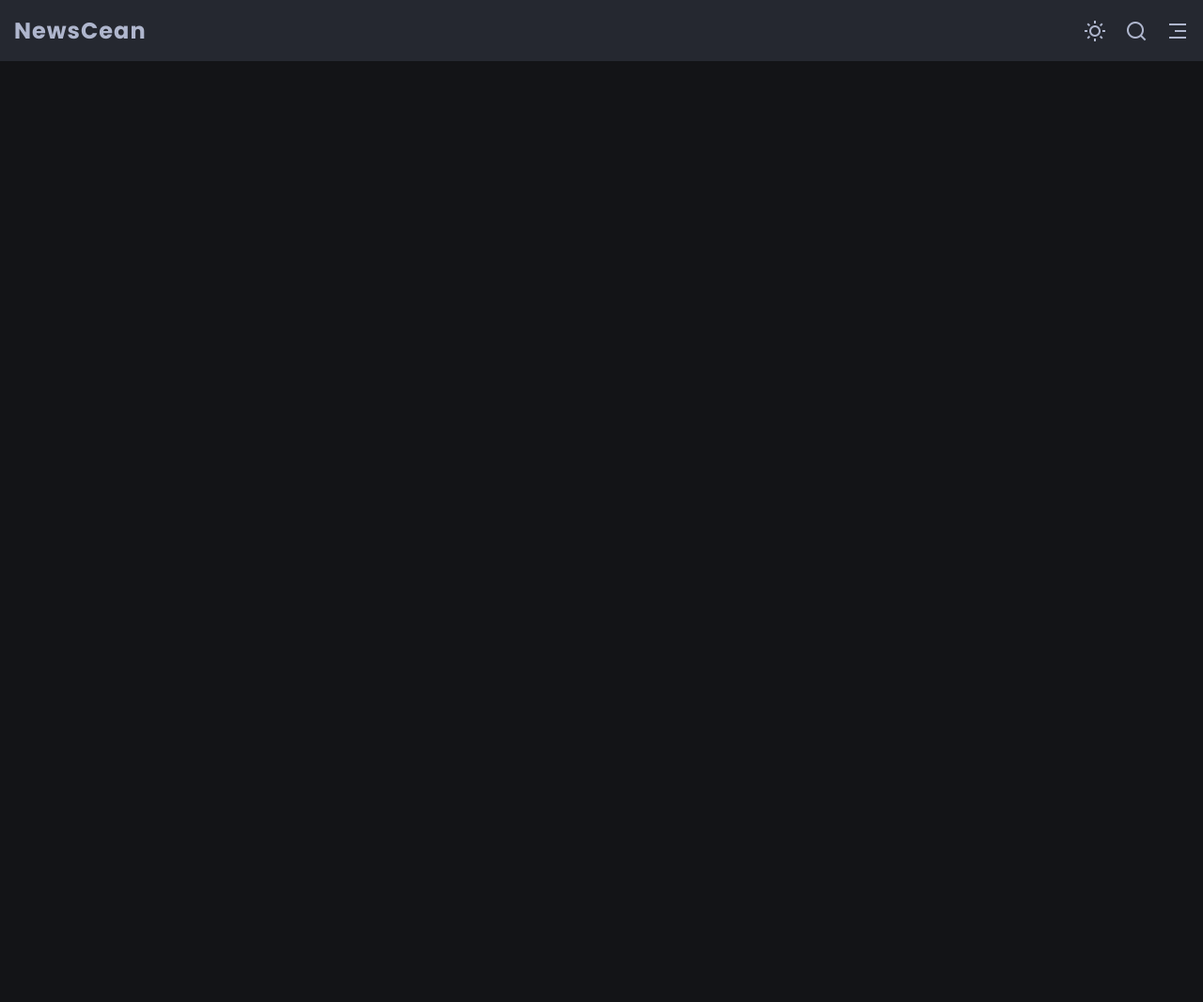
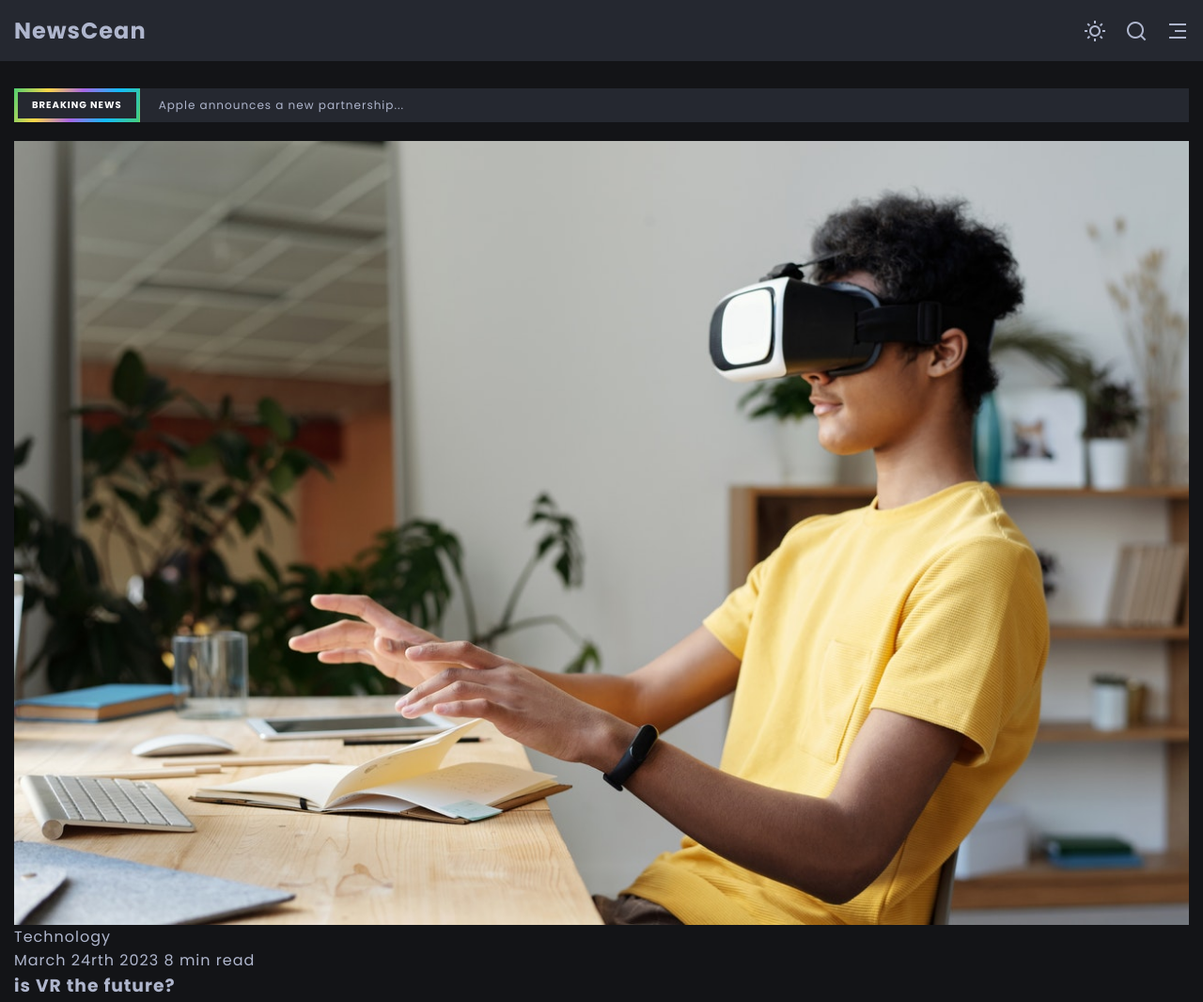
Before and after one commit to Abhishek-1337/NewsCean, a plain HTML site: page index.html in a window 1280 px wide. Shown: the top 1066 px of the page at 94% size. Before the commit the page ends 800 px from the top, so only its background shows below. Drawn offline with nearby package versions, Linux system fonts and the light colour scheme.

Commit message:
featured articles updated

```diff
--- a/assets/css/main.css
+++ b/assets/css/main.css
@@ -32,7 +32,7 @@
 }
 
 html{
-    font-size: 62.5%; /*font-size:10px;*/
+    font-size: 62.5%;
 }
 
 body{
@@ -41,12 +41,11 @@ body{
     color: var(--light-color-alt);
     background-color: var(--primary-background-color);
     letter-spacing: 1px;
-    transition: background-color .25s, color .25s;
+    transition: background-color .25s,color .25s;
 }
 
 a{
-    /* font:inherit; */
-    color:inherit;
+    color: inherit;
     text-decoration: none;
 }
 
@@ -54,12 +53,16 @@ ul{
     list-style: none;
 }
 
-button, input{
-    font: inherit;
-    color:inherit;
-    background-color: transparent;
-    border:none;
-    outline:none;
+img{
+    max-width: 100%;
+}
+
+input,
+button {
+  font: inherit;
+  color: inherit;
+  border: none;
+  background-color: transparent;
 }
 
 i{
@@ -79,6 +82,10 @@ body.light-theme{
     max-width: 160rem;
     margin: 0 auto;
     padding: 0 1.5rem;
+}
+
+.d-grid{
+    display: grid;
 }
 
 .place-items-center{
@@ -259,7 +266,68 @@ button:hover,
 }
 
 /* Featured articles */
+.featured-articles{
+    padding-block: 2rem;
+}
 
+.section-header-offset{
+    margin-top: 7.4rem;
+}
+
+.featured-articles-container,
+.featured-content{
+    gap: var(--gap);
+}
+
+.headline-banner{
+    display: flex;
+    background-color: var(--secondary-background-color);
+    align-items: center;
+    gap: var(--gap);
+    font-size: var(--font-size-xsm);
+}
+
+.headline{
+
+    padding: 0.4rem;
+    font-size: 1rem;
+    text-align: center;
+    color: var(--light-color);
+    height: 100%;
+    letter-spacing: 1px;
+    padding: 4px;
+    text-transform: uppercase;
+    height: 100%;
+}
+
+.headline span{
+    height: inherit;
+}
+
+.fancy-border{
+    position: relative;
+    overflow: hidden;
+}
+
+.fancy-border::before{
+    content: "";
+    position: absolute;
+    top:0;
+    left:0;
+    width: 200%;
+    height: 100%;
+    background: var(--gradient-color);
+    background-size: 50% 100%;
+    z-index:5;
+}
+
+.fancy-border span{
+    position: relative; /* z-index doesn't work without position property */
+    z-index: 10;
+    display: inline-flex;
+    padding: .6rem 1.5rem;
+    background-color: var(--secondary-background-color);
+}
 /* Featured articles - Sidebar */
 
 /* Quick read */
--- a/index.html
+++ b/index.html
@@ -84,7 +84,53 @@
     </div>
 
     <!-- Featured articles -->
+    <section class="section featured-articles section-header-offset">
+        <div class="featured-articles-container container d-grid">
+            <div class="featured-content d-grid">
 
+                <div class="headline-banner">
+                    <h3 class="headline fancy-border">
+                        <span class="place-items-center">Breaking news</span>
+                    </h3>
+                    <span class="headline-description">Apple announces a new partnership...</span>
+                </div>
+
+                <a href="#" class="article featured-article featured-article-1">
+                    <img src="./assets/images/featured/featured-1.jpg" alt="featured-1">
+                    <span class="article-category">Technology</span>
+                    <div class="article-data-container">
+                        <span>March 24rth 2023</span>
+                        <span>8 min read</span>
+                    </div>
+
+                    <h3 class="title article-title">is VR the future?</h3>
+                </a>
+
+                <a href="#" class="article featured-article featured-article-1">
+                    <img src="./assets/images/featured/featured-1.jpg" alt="featured-1">
+                    <span class="article-category">Technology</span>
+                    <div class="article-data-container">
+                        <span>March 24rth 2023</span>
+                        <span>8 min read</span>
+                    </div>
+
+                    <h3 class="title article-title">is VR the future?</h3>
+                </a>
+
+                <a href="#" class="article featured-article featured-article-1">
+                    <img src="./assets/images/featured/featured-1.jpg" alt="featured-1">
+                    <span class="article-category">Technology</span>
+                    <div class="article-data-container">
+                        <span>March 24rth 2023</span>
+                        <span>8 min read</span>
+                    </div>
+
+                    <h3 class="title article-title">is VR the future?</h3>
+                </a>
+
+            </div>
+        </div>
+    </section>
     <!-- Quick read -->
 
     <!-- Older posts -->
```
